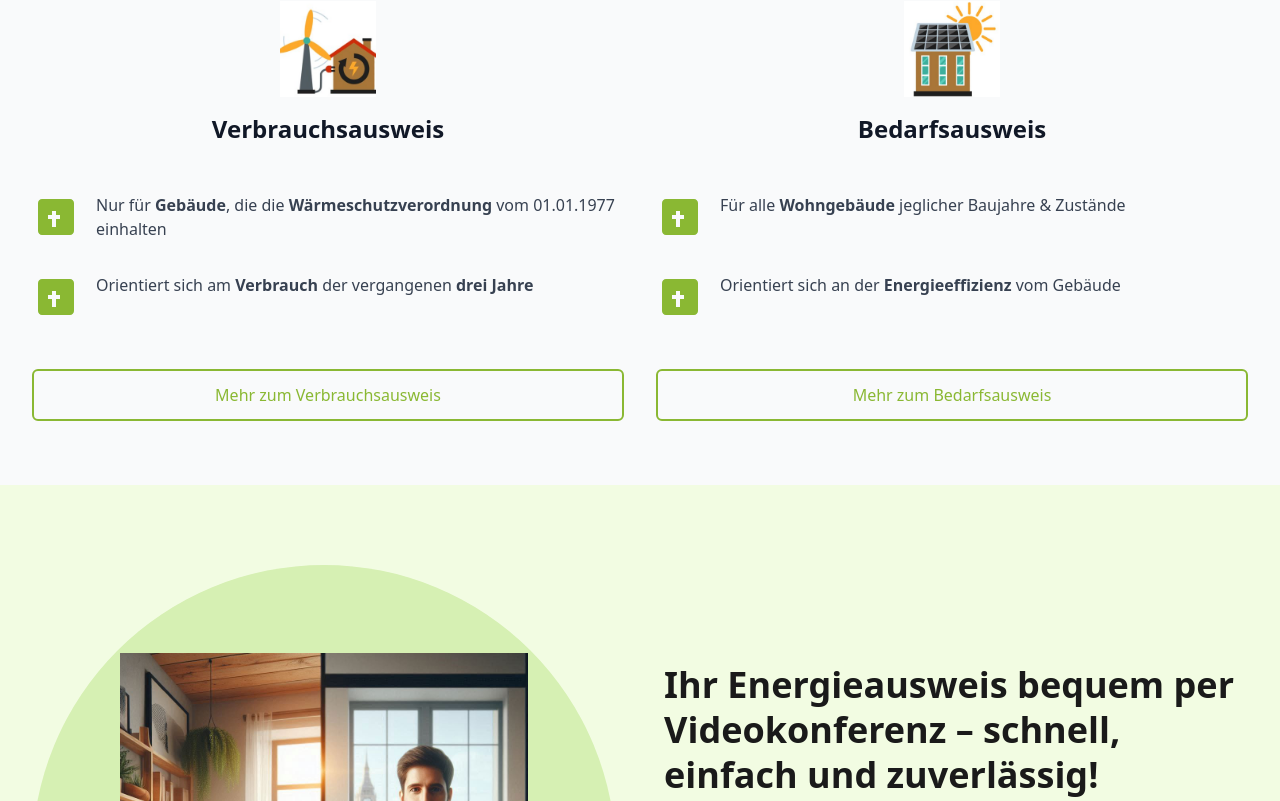
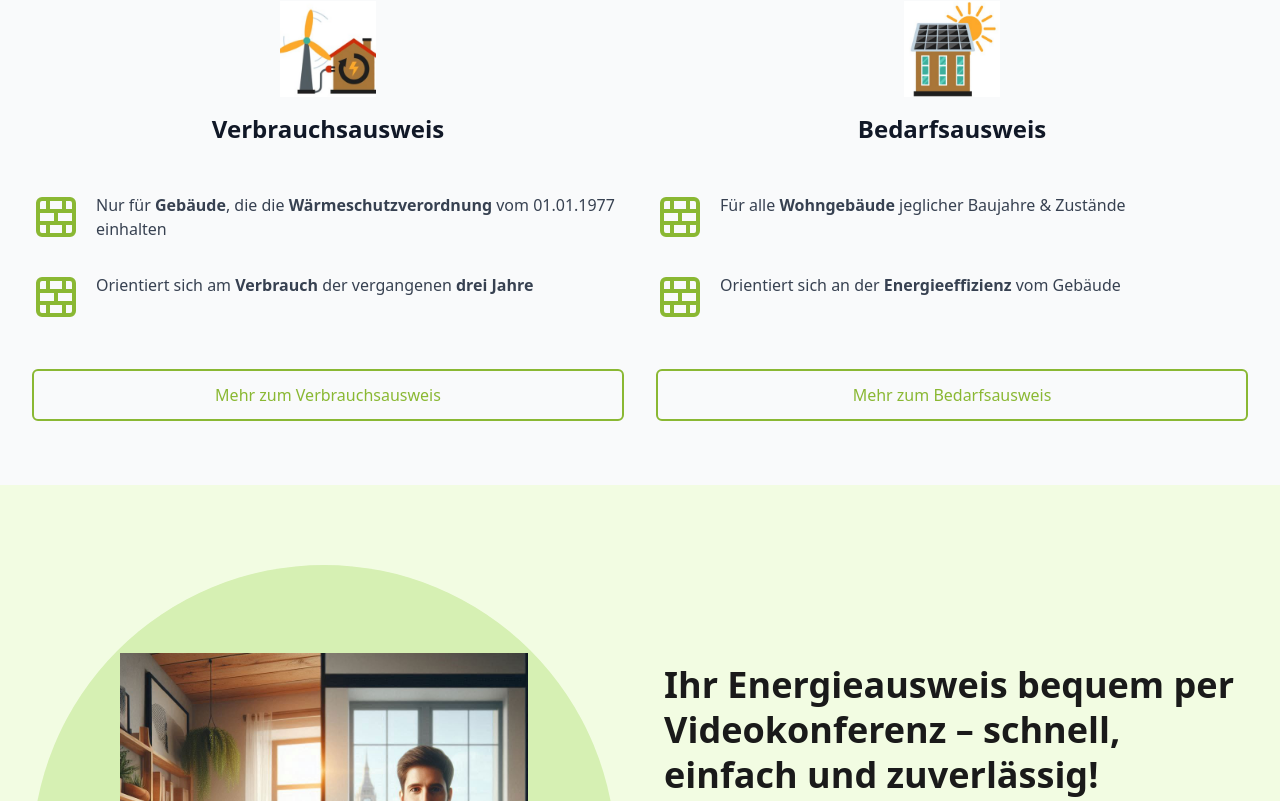
Before and after one commit to mldwr/recreate-hero-website, a React (Vite) app: page / in a window 1280 px wide. Shown: the part 2315-3116 px from the top of the page. Built offline with nearby package versions, Linux system fonts and the light colour scheme.

Commit message:
Replace building icons
Updated building icons to use a brick stone icon.

```diff
--- a/src/components/ComparisonSection.tsx
+++ b/src/components/ComparisonSection.tsx
@@ -1,3 +1,5 @@
+
+import { BrickWall } from "lucide-react";
 
 const ComparisonSection = () => {
   return (
@@ -13,7 +15,7 @@ const ComparisonSection = () => {
             <div className="flex flex-col items-center">
               <div className="w-24 h-24 mb-4">
                 <img
-                  src="/public/verbrauchausweis.png"
+                  src="/verbrauchausweis.png"
                   alt="Energy certificate service"
                   className="w-full h-full object-cover"
                 />
@@ -24,12 +26,7 @@ const ComparisonSection = () => {
             <div className="space-y-8">
               <div className="flex items-start space-x-4">
                 <div className="w-12 h-12 flex-shrink-0">
-                  <svg viewBox="0 0 24 24" className="w-full h-full text-primary">
-                    <path
-                      fill="currentColor"
-                      d="M19 3H5c-1.1 0-2 .9-2 2v14c0 1.1.9 2 2 2h14c1.1 0 2-.9 2-2V5c0-1.1-.9-2-2-2zm-7 14h-2v-4H8v-2h2V9h2v2h2v2h-2v4z"
-                    />
-                  </svg>
+                  <BrickWall className="w-full h-full text-primary" />
                 </div>
                 <p className="text-gray-700">
                   Nur für <span className="font-semibold">Gebäude</span>, die die{" "}
@@ -39,12 +36,7 @@ const ComparisonSection = () => {
 
               <div className="flex items-start space-x-4">
                 <div className="w-12 h-12 flex-shrink-0">
-                  <svg viewBox="0 0 24 24" className="w-full h-full text-primary">
-                    <path
-                      fill="currentColor"
-                      d="M19 3H5c-1.1 0-2 .9-2 2v14c0 1.1.9 2 2 2h14c1.1 0 2-.9 2-2V5c0-1.1-.9-2-2-2zm-7 14h-2v-4H8v-2h2V9h2v2h2v2h-2v4z"
-                    />
-                  </svg>
+                  <BrickWall className="w-full h-full text-primary" />
                 </div>
                 <p className="text-gray-700">
                   Orientiert sich am <span className="font-semibold">Verbrauch</span> der vergangenen{" "}
@@ -63,10 +55,10 @@ const ComparisonSection = () => {
             <div className="flex flex-col items-center">
               <div className="w-24 h-24 mb-4">
                 <img
-                    src="/public/bedarfsausweis.png"
-                    alt="Energy certificate service"
-                    className="w-full h-full object-cover"
-                  />
+                  src="/bedarfsausweis.png"
+                  alt="Energy certificate service"
+                  className="w-full h-full object-cover"
+                />
               </div>
               <h3 className="text-2xl font-semibold text-gray-900">Bedarfsausweis</h3>
             </div>
@@ -74,12 +66,7 @@ const ComparisonSection = () => {
             <div className="space-y-8">
               <div className="flex items-start space-x-4">
                 <div className="w-12 h-12 flex-shrink-0">
-                  <svg viewBox="0 0 24 24" className="w-full h-full text-primary">
-                    <path
-                      fill="currentColor"
-                      d="M19 3H5c-1.1 0-2 .9-2 2v14c0 1.1.9 2 2 2h14c1.1 0 2-.9 2-2V5c0-1.1-.9-2-2-2zm-7 14h-2v-4H8v-2h2V9h2v2h2v2h-2v4z"
-                    />
-                  </svg>
+                  <BrickWall className="w-full h-full text-primary" />
                 </div>
                 <p className="text-gray-700">
                   Für alle <span className="font-semibold">Wohngebäude</span> jeglicher Baujahre & Zustände
@@ -88,12 +75,7 @@ const ComparisonSection = () => {
 
               <div className="flex items-start space-x-4">
                 <div className="w-12 h-12 flex-shrink-0">
-                  <svg viewBox="0 0 24 24" className="w-full h-full text-primary">
-                    <path
-                      fill="currentColor"
-                      d="M19 3H5c-1.1 0-2 .9-2 2v14c0 1.1.9 2 2 2h14c1.1 0 2-.9 2-2V5c0-1.1-.9-2-2-2zm-7 14h-2v-4H8v-2h2V9h2v2h2v2h-2v4z"
-                    />
-                  </svg>
+                  <BrickWall className="w-full h-full text-primary" />
                 </div>
                 <p className="text-gray-700">
                   Orientiert sich an der <span className="font-semibold">Energieeffizienz</span> vom Gebäude
```
